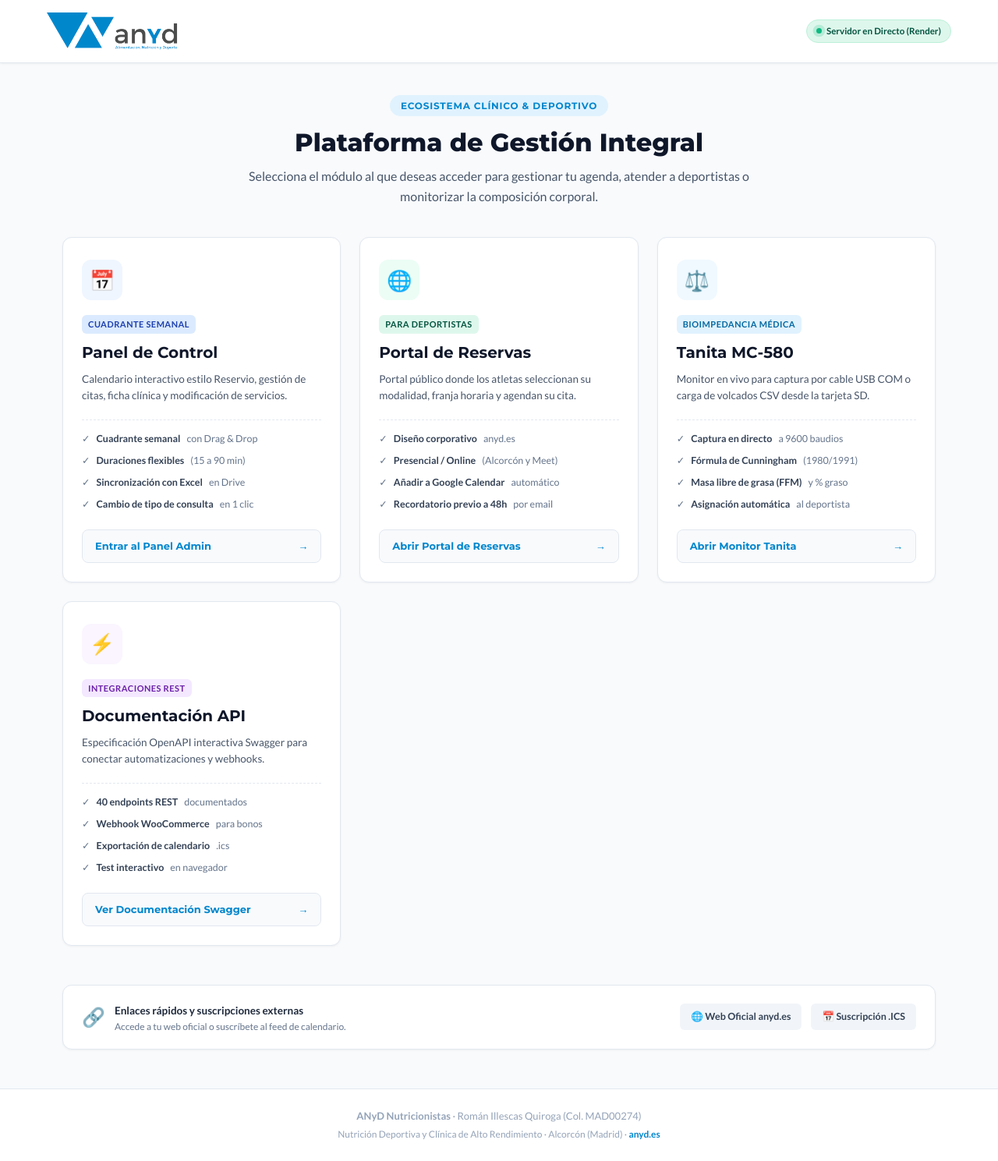
After one commit to RillescasIA/agente-anyd, a FastAPI app: template templates/index.html in a window 1280 px wide. The commit adds this page. Shown: the whole page at 78% size. Run offline with FastAPI, Linux system fonts and the light colour scheme; the template is opened without the code that fills it, so the values that code supplies are empty.

Commit message:
feat: Portal de entrada central (landing menu) en la ruta raiz / con navegacion a todos los modulos

```diff
--- a/main.py
+++ b/main.py
@@ -129,9 +129,9 @@ class BookingRequest(BaseModel):
     duration_minutes: Optional[int] = 30
     modality: str = "Presencial"
 
-@app.get("/")
-def home():
-    return RedirectResponse(url="/reservar")
+@app.get("/", response_class=HTMLResponse)
+def home(request: Request):
+    return templates.TemplateResponse(request=request, name="index.html")
 
 @app.get("/reservar", response_class=HTMLResponse)
 def page_reservar(request: Request):
--- a/templates/admin.html
+++ b/templates/admin.html
@@ -563,10 +563,11 @@
     <!-- BARRA SUPERIOR (ESTILO RESERVIO) -->
     <header class="topbar">
         <div class="topbar-left">
-            <a href="/admin">
+            <a href="/" title="Menú Principal">
                 <img src="/static/logo.png" alt="ANYD Nutricionistas" class="logo-img" onerror="this.src='/static/logo_sin_fondo.png'">
             </a>
             <ul class="nav-links">
+                <li class="nav-item"><a href="/" style="font-weight:700;">🏠 Menú</a></li>
                 <li class="nav-item {% if current_tab != 'past' %}active{% endif %}"><a href="/admin">📅 Calendario</a></li>
                 <li class="nav-item {% if current_tab == 'past' %}active{% endif %}"><a href="/admin?tab=past">🎟️ Histórico / Bonos (Excel)</a></li>
                 <li class="nav-item"><a href="/tanita">⚖️ Tanita MC-580</a></li>
--- /dev/null
+++ b/templates/index.html
@@ -0,0 +1,519 @@
+<!DOCTYPE html>
+<html lang="es">
+<head>
+    <meta charset="UTF-8">
+    <meta name="viewport" content="width=device-width, initial-scale=1.0">
+    <title>ANyD Nutricionistas | Plataforma Central de Gestión</title>
+    <!-- Fuentes oficiales de anyd.es -->
+    <link rel="preconnect" href="https://fonts.googleapis.com">
+    <link rel="preconnect" href="https://fonts.gstatic.com" crossorigin>
+    <link href="https://fonts.googleapis.com/css2?family=Lato:ital,wght@0,300;0,400;0,700;1,400&family=Montserrat:wght@400;500;600;700;800&family=Rubik:wght@400;500;600&display=swap" rel="stylesheet">
+    <style>
+        :root {
+            --anyd-blue: #0086cd;
+            --anyd-blue-hover: #0284c7;
+            --anyd-blue-light: #e0f2fe;
+            --anyd-dark: #0f172a;
+            --anyd-gray-text: #475569;
+            --anyd-bg-light: #f8fafc;
+            --anyd-white: #ffffff;
+            --anyd-border: #e2e8f0;
+            --anyd-success: #10b981;
+            --anyd-shadow-sm: 0 1px 3px rgba(0, 0, 0, 0.05);
+            --anyd-shadow-md: 0 10px 25px -5px rgba(0, 0, 0, 0.06), 0 8px 10px -6px rgba(0, 0, 0, 0.04);
+            --anyd-shadow-hover: 0 20px 30px -10px rgba(0, 134, 205, 0.15), 0 10px 15px -3px rgba(0, 0, 0, 0.05);
+            --anyd-radius: 12px;
+        }
+
+        * {
+            box-sizing: border-box;
+            margin: 0;
+            padding: 0;
+        }
+
+        body {
+            font-family: 'Lato', sans-serif;
+            color: var(--anyd-gray-text);
+            background-color: var(--anyd-bg-light);
+            line-height: 1.6;
+            -webkit-font-smoothing: antialiased;
+            min-height: 100vh;
+            display: flex;
+            flex-direction: column;
+        }
+
+        /* BARRA SUPERIOR / HEADER */
+        .site-header {
+            background: var(--anyd-white);
+            border-bottom: 1px solid var(--anyd-border);
+            padding: 16px 24px;
+            box-shadow: var(--anyd-shadow-sm);
+        }
+
+        .header-container {
+            max-width: 1160px;
+            margin: 0 auto;
+            display: flex;
+            justify-content: space-between;
+            align-items: center;
+        }
+
+        .logo-wrap {
+            display: flex;
+            align-items: center;
+            gap: 12px;
+            text-decoration: none;
+        }
+
+        .logo-img {
+            max-height: 48px;
+            width: auto;
+            object-fit: contain;
+        }
+
+        .header-badge {
+            display: inline-flex;
+            align-items: center;
+            gap: 6px;
+            background: #DEF7EC;
+            color: #03543F;
+            font-size: 11.5px;
+            font-weight: 700;
+            padding: 5px 12px;
+            border-radius: 20px;
+            border: 1px solid #BCF0DA;
+        }
+
+        .pulse-dot {
+            width: 7px;
+            height: 7px;
+            background: #10B981;
+            border-radius: 50%;
+            box-shadow: 0 0 0 0 rgba(16, 185, 129, 0.7);
+            animation: pulse 2s infinite;
+        }
+
+        @keyframes pulse {
+            0% { box-shadow: 0 0 0 0 rgba(16, 185, 129, 0.7); }
+            70% { box-shadow: 0 0 0 6px rgba(16, 185, 129, 0); }
+            100% { box-shadow: 0 0 0 0 rgba(16, 185, 129, 0); }
+        }
+
+        /* HERO INTRO */
+        .hero {
+            max-width: 1160px;
+            margin: 40px auto 30px;
+            padding: 0 20px;
+            text-align: center;
+        }
+
+        .hero-tag {
+            display: inline-block;
+            background: var(--anyd-blue-light);
+            color: var(--anyd-blue);
+            font-family: 'Montserrat', sans-serif;
+            font-weight: 700;
+            font-size: 12px;
+            letter-spacing: 0.8px;
+            text-transform: uppercase;
+            padding: 4px 14px;
+            border-radius: 30px;
+            margin-bottom: 14px;
+        }
+
+        .hero h1 {
+            font-family: 'Montserrat', sans-serif;
+            font-size: 32px;
+            font-weight: 800;
+            color: var(--anyd-dark);
+            margin-bottom: 10px;
+            line-height: 1.25;
+        }
+
+        .hero p {
+            font-size: 16px;
+            color: var(--anyd-gray-text);
+            max-width: 680px;
+            margin: 0 auto;
+        }
+
+        /* GRID DE MÓDULOS / MENÚ */
+        .modules-container {
+            max-width: 1160px;
+            margin: 10px auto 50px;
+            padding: 0 20px;
+            width: 100%;
+            flex: 1;
+        }
+
+        .modules-grid {
+            display: grid;
+            grid-template-columns: repeat(auto-fit, minmax(265px, 1fr));
+            gap: 24px;
+        }
+
+        .module-card {
+            background: var(--anyd-white);
+            border: 1.5px solid var(--anyd-border);
+            border-radius: var(--anyd-radius);
+            padding: 28px 24px 24px;
+            display: flex;
+            flex-direction: column;
+            justify-content: space-between;
+            box-shadow: var(--anyd-shadow-sm);
+            transition: all 0.25s cubic-bezier(0.16, 1, 0.3, 1);
+            position: relative;
+            text-decoration: none;
+            color: inherit;
+            overflow: hidden;
+        }
+
+        .module-card::before {
+            content: '';
+            position: absolute;
+            top: 0;
+            left: 0;
+            right: 0;
+            height: 4px;
+            background: var(--anyd-blue);
+            opacity: 0;
+            transition: opacity 0.25s ease;
+        }
+
+        .module-card:hover {
+            transform: translateY(-5px);
+            border-color: #93C5FD;
+            box-shadow: var(--anyd-shadow-hover);
+        }
+
+        .module-card:hover::before {
+            opacity: 1;
+        }
+
+        .card-header {
+            margin-bottom: 16px;
+        }
+
+        .card-icon {
+            width: 52px;
+            height: 52px;
+            border-radius: 12px;
+            display: flex;
+            align-items: center;
+            justify-content: center;
+            font-size: 26px;
+            margin-bottom: 16px;
+            transition: transform 0.2s ease;
+        }
+
+        .module-card:hover .card-icon {
+            transform: scale(1.08);
+        }
+
+        .icon-admin { background: #EFF6FF; }
+        .icon-reservar { background: #ECFDF5; }
+        .icon-tanita { background: #F0F9FF; }
+        .icon-docs { background: #FAF5FF; }
+
+        .card-tag {
+            display: inline-block;
+            font-size: 11px;
+            font-weight: 700;
+            text-transform: uppercase;
+            letter-spacing: 0.5px;
+            padding: 3px 8px;
+            border-radius: 6px;
+            margin-bottom: 8px;
+        }
+
+        .tag-admin { background: #DBEAFE; color: #1E40AF; }
+        .tag-reservar { background: #DEF7EC; color: #03543F; }
+        .tag-tanita { background: #E0F2FE; color: #0369A1; }
+        .tag-docs { background: #F3E8FF; color: #6B21A8; }
+
+        .card-title {
+            font-family: 'Montserrat', sans-serif;
+            font-size: 20px;
+            font-weight: 700;
+            color: var(--anyd-dark);
+            margin-bottom: 8px;
+        }
+
+        .card-desc {
+            font-size: 13.5px;
+            color: var(--anyd-gray-text);
+            line-height: 1.55;
+            margin-bottom: 20px;
+        }
+
+        .card-features {
+            list-style: none;
+            margin-bottom: 22px;
+            padding-top: 14px;
+            border-top: 1px dashed var(--anyd-border);
+        }
+
+        .card-features li {
+            font-size: 12.5px;
+            color: #64748B;
+            margin-bottom: 8px;
+            display: flex;
+            align-items: center;
+            gap: 8px;
+        }
+
+        .card-features li strong {
+            color: #334155;
+        }
+
+        .card-btn {
+            display: flex;
+            align-items: center;
+            justify-content: space-between;
+            padding: 10px 16px;
+            background: #F8FAFC;
+            border: 1px solid var(--anyd-border);
+            border-radius: 8px;
+            font-family: 'Montserrat', sans-serif;
+            font-size: 13px;
+            font-weight: 700;
+            color: var(--anyd-blue);
+            transition: all 0.2s ease;
+        }
+
+        .module-card:hover .card-btn {
+            background: var(--anyd-blue);
+            color: white;
+            border-color: var(--anyd-blue);
+        }
+
+        .card-btn span.arrow {
+            transition: transform 0.2s ease;
+        }
+
+        .module-card:hover .card-btn span.arrow {
+            transform: translateX(4px);
+        }
+
+        /* ACCESOS RÁPIDOS */
+        .quick-strip {
+            max-width: 1160px;
+            margin: 0 auto 50px;
+            padding: 0 20px;
+            width: 100%;
+        }
+
+        .strip-card {
+            background: white;
+            border: 1px solid var(--anyd-border);
+            border-radius: var(--anyd-radius);
+            padding: 18px 24px;
+            display: flex;
+            align-items: center;
+            justify-content: space-between;
+            flex-wrap: wrap;
+            gap: 15px;
+            box-shadow: var(--anyd-shadow-sm);
+        }
+
+        .strip-info {
+            display: flex;
+            align-items: center;
+            gap: 12px;
+        }
+
+        .strip-icon {
+            font-size: 24px;
+        }
+
+        .strip-links {
+            display: flex;
+            gap: 12px;
+            flex-wrap: wrap;
+        }
+
+        .btn-link {
+            display: inline-flex;
+            align-items: center;
+            gap: 6px;
+            padding: 7px 14px;
+            background: #F1F5F9;
+            color: #334155;
+            text-decoration: none;
+            font-size: 12.5px;
+            font-weight: 600;
+            border-radius: 6px;
+            transition: background 0.2s;
+        }
+
+        .btn-link:hover {
+            background: #E2E8F0;
+            color: #0F172A;
+        }
+
+        /* FOOTER */
+        .site-footer {
+            background: var(--anyd-white);
+            border-top: 1px solid var(--anyd-border);
+            padding: 24px 20px;
+            text-align: center;
+            font-size: 13px;
+            color: #94A3B8;
+            margin-top: auto;
+        }
+
+        .site-footer a {
+            color: var(--anyd-blue);
+            text-decoration: none;
+            font-weight: 600;
+        }
+
+        .site-footer a:hover {
+            text-decoration: underline;
+        }
+
+        @media (max-width: 768px) {
+            .hero h1 { font-size: 26px; }
+            .hero p { font-size: 14.5px; }
+            .strip-card { flex-direction: column; align-items: flex-start; }
+        }
+    </style>
+</head>
+<body>
+
+    <!-- CABECERA -->
+    <header class="site-header">
+        <div class="header-container">
+            <a href="/" class="logo-wrap">
+                <img src="/static/logo.png" alt="ANyD Nutricionistas" class="logo-img" onerror="this.onerror=null; this.src='/static/logo_oficial.png';">
+            </a>
+            <div class="header-badge">
+                <div class="pulse-dot"></div>
+                <span>Servidor en Directo (Render)</span>
+            </div>
+        </div>
+    </header>
+
+    <!-- HERO PRESENTACIÓN -->
+    <section class="hero">
+        <div class="hero-tag">Ecosistema Clínico & Deportivo</div>
+        <h1>Plataforma de Gestión Integral</h1>
+        <p>Selecciona el módulo al que deseas acceder para gestionar tu agenda, atender a deportistas o monitorizar la composición corporal.</p>
+    </section>
+
+    <!-- MENÚ PRINCIPAL EN TARJETAS -->
+    <main class="modules-container">
+        <div class="modules-grid">
+
+            <!-- 1. PANEL DE ADMINISTRACIÓN -->
+            <a href="/admin" class="module-card">
+                <div>
+                    <div class="card-icon icon-admin">📅</div>
+                    <span class="card-tag tag-admin">Cuadrante Semanal</span>
+                    <h2 class="card-title">Panel de Control</h2>
+                    <p class="card-desc">Calendario interactivo estilo Reservio, gestión de citas, ficha clínica y modificación de servicios.</p>
+                    <ul class="card-features">
+                        <li><span>✓</span> <strong>Cuadrante semanal</strong> con Drag & Drop</li>
+                        <li><span>✓</span> <strong>Duraciones flexibles</strong> (15 a 90 min)</li>
+                        <li><span>✓</span> <strong>Sincronización con Excel</strong> en Drive</li>
+                        <li><span>✓</span> <strong>Cambio de tipo de consulta</strong> en 1 clic</li>
+                    </ul>
+                </div>
+                <div class="card-btn">
+                    <span>Entrar al Panel Admin</span>
+                    <span class="arrow">→</span>
+                </div>
+            </a>
+
+            <!-- 2. PORTAL DE RESERVAS -->
+            <a href="/reservar" class="module-card">
+                <div>
+                    <div class="card-icon icon-reservar">🌐</div>
+                    <span class="card-tag tag-reservar">Para Deportistas</span>
+                    <h2 class="card-title">Portal de Reservas</h2>
+                    <p class="card-desc">Portal público donde los atletas seleccionan su modalidad, franja horaria y agendan su cita.</p>
+                    <ul class="card-features">
+                        <li><span>✓</span> <strong>Diseño corporativo</strong> anyd.es</li>
+                        <li><span>✓</span> <strong>Presencial / Online</strong> (Alcorcón y Meet)</li>
+                        <li><span>✓</span> <strong>Añadir a Google Calendar</strong> automático</li>
+                        <li><span>✓</span> <strong>Recordatorio previo a 48h</strong> por email</li>
+                    </ul>
+                </div>
+                <div class="card-btn">
+                    <span>Abrir Portal de Reservas</span>
+                    <span class="arrow">→</span>
+                </div>
+            </a>
+
+            <!-- 3. BÁSCULA TANITA MC-580 -->
+            <a href="/tanita" class="module-card">
+                <div>
+                    <div class="card-icon icon-tanita">⚖️</div>
+                    <span class="card-tag tag-tanita">Bioimpedancia Médica</span>
+                    <h2 class="card-title">Tanita MC-580</h2>
+                    <p class="card-desc">Monitor en vivo para captura por cable USB COM o carga de volcados CSV desde la tarjeta SD.</p>
+                    <ul class="card-features">
+                        <li><span>✓</span> <strong>Captura en directo</strong> a 9600 baudios</li>
+                        <li><span>✓</span> <strong>Fórmula de Cunningham</strong> (1980/1991)</li>
+                        <li><span>✓</span> <strong>Masa libre de grasa (FFM)</strong> y % graso</li>
+                        <li><span>✓</span> <strong>Asignación automática</strong> al deportista</li>
+                    </ul>
+                </div>
+                <div class="card-btn">
+                    <span>Abrir Monitor Tanita</span>
+                    <span class="arrow">→</span>
+                </div>
+            </a>
+
+            <!-- 4. DOCUMENTACIÓN API -->
+            <a href="/docs" class="module-card">
+                <div>
+                    <div class="card-icon icon-docs">⚡</div>
+                    <span class="card-tag tag-docs">Integraciones REST</span>
+                    <h2 class="card-title">Documentación API</h2>
+                    <p class="card-desc">Especificación OpenAPI interactiva Swagger para conectar automatizaciones y webhooks.</p>
+                    <ul class="card-features">
+                        <li><span>✓</span> <strong>40 endpoints REST</strong> documentados</li>
+                        <li><span>✓</span> <strong>Webhook WooCommerce</strong> para bonos</li>
+                        <li><span>✓</span> <strong>Exportación de calendario</strong> .ics</li>
+                        <li><span>✓</span> <strong>Test interactivo</strong> en navegador</li>
+                    </ul>
+                </div>
+                <div class="card-btn">
+                    <span>Ver Documentación Swagger</span>
+                    <span class="arrow">→</span>
+                </div>
+            </a>
+
+        </div>
+    </main>
+
+    <!-- BARRA INFERIOR DE ACCESOS RÁPIDOS -->
+    <div class="quick-strip">
+        <div class="strip-card">
+            <div class="strip-info">
+                <span class="strip-icon">🔗</span>
+                <div>
+                    <strong style="color: #1E293B; font-size: 13.5px;">Enlaces rápidos y suscripciones externas</strong>
+                    <p style="font-size: 12px; color: #64748B;">Accede a tu web oficial o suscríbete al feed de calendario.</p>
+                </div>
+            </div>
+            <div class="strip-links">
+                <a href="https://anyd.es" target="_blank" class="btn-link">
+                    🌐 Web Oficial anyd.es
+                </a>
+                <a href="/calendar.ics" class="btn-link" title="Suscripción en Google Calendar / iCal">
+                    📅 Suscripción .ICS
+                </a>
+            </div>
+        </div>
+    </div>
+
+    <!-- FOOTER -->
+    <footer class="site-footer">
+        <p><strong>ANyD Nutricionistas</strong> · Román Illescas Quiroga (Col. MAD00274)</p>
+        <p style="margin-top: 4px; font-size: 12px;">Nutrición Deportiva y Clínica de Alto Rendimiento · Alcorcón (Madrid) · <a href="https://anyd.es" target="_blank">anyd.es</a></p>
+    </footer>
+
+</body>
+</html>
--- a/templates/reservar.html
+++ b/templates/reservar.html
@@ -312,7 +312,7 @@
     <!-- CABECERA CON LOGO REAL DE ANYD -->
     <header class="site-header">
         <div class="header-container">
-            <a href="/reservar">
+            <a href="/" title="Volver al Menú Principal">
                 <img src="/static/logo.png" alt="ANYD Nutricionistas" class="logo-img" onerror="this.src='/static/logo_sin_fondo.png'">
             </a>
             <div class="header-contact">
--- a/templates/tanita.html
+++ b/templates/tanita.html
@@ -191,7 +191,7 @@
     <!-- CABECERA ANYD -->
     <header class="site-header">
         <div class="header-wrap">
-            <a href="/admin">
+            <a href="/" title="Volver al Menú Principal">
                 <img src="/static/logo.png" alt="ANYD Nutricionistas" class="logo-img" onerror="this.src='/static/logo_sin_fondo.png'">
             </a>
             <div style="font-size: 13px; color: #64748B; text-align: right;">
@@ -208,7 +208,8 @@
                 <p>Captura directa por USB/Bluetooth y cálculo clínico exacto de Cunningham ($500 + 22 \times FFM$)</p>
             </div>
             <div class="btn-group">
-                <a href="/admin" class="btn-anyd btn-outline">⬅ Volver al Panel de Citas</a>
+                <a href="/" class="btn-anyd btn-outline">🏠 Menú Principal</a>
+                <a href="/admin" class="btn-anyd btn-outline">📅 Calendario</a>
                 <button onclick="simulateMeasurement()" class="btn-anyd btn-outline">🚀 Simular Prueba</button>
             </div>
         </div>
```
Also changed, not shown: 1 other file.
